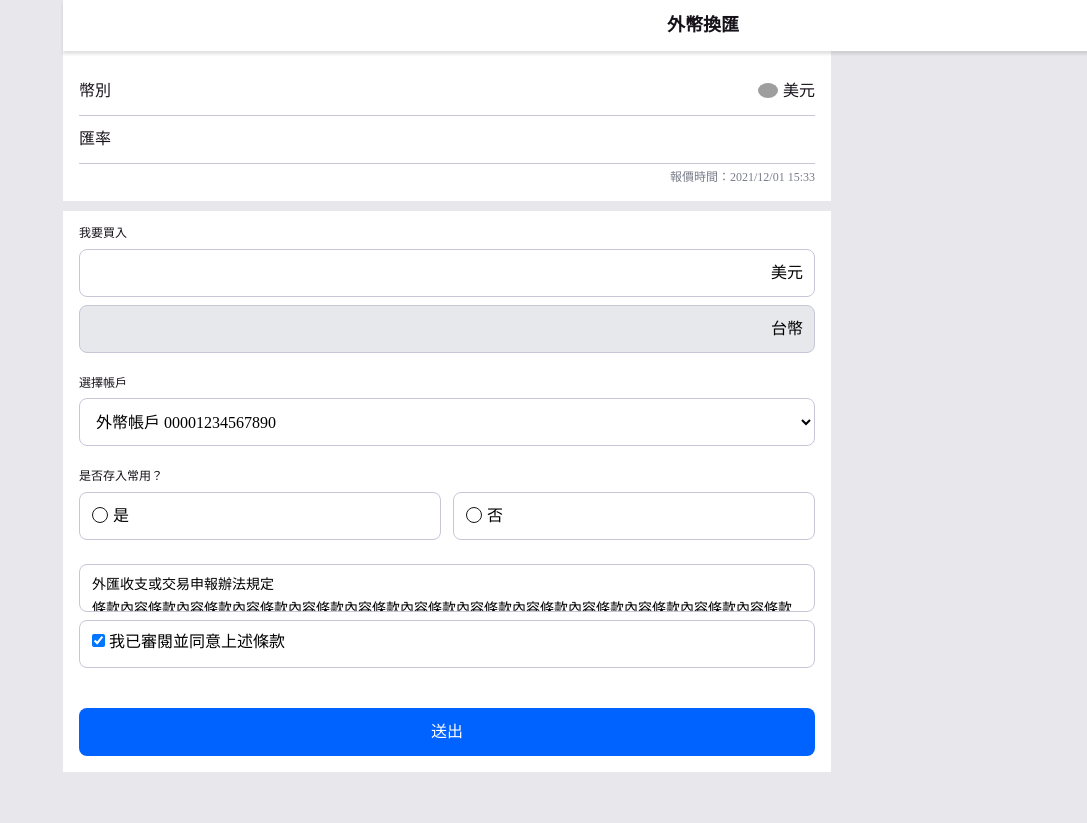
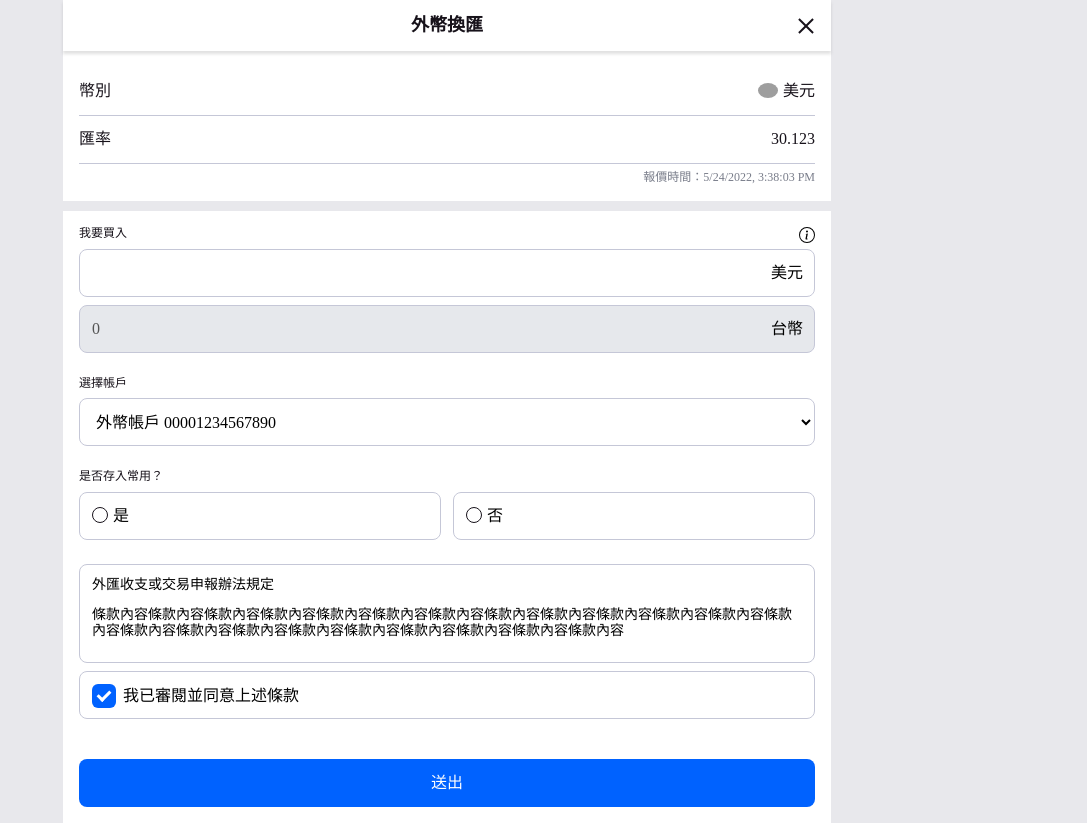
Before and after one commit to YihanLiao/ibm, a website built with webpack: page src/index.html in a window 1280 px wide. Shown: the whole page, without its empty margins (193-1280 px from the left). Before the commit the page ends 800 px from the top, so only its background shows below. Built offline with nearby package versions, Linux system fonts and the light colour scheme; grey boxes are pictures that could not be loaded.

Commit message:
modal completed

```diff
--- a/src/index.html
+++ b/src/index.html
@@ -7,7 +7,7 @@
   <link rel="stylesheet" href="https://cdnjs.cloudflare.com/ajax/libs/normalize/8.0.1/normalize.min.css" integrity="sha512-NhSC1YmyruXifcj/KFRWoC561YpHpc5Jtzgvbuzx5VozKpWvQ+4nXhPdFgmx8xqexRcpAglTj9sIBWINXa8x5w==" crossorigin="anonymous" referrerpolicy="no-referrer" />
 </head>
 <body>
-  <div id="title">外幣換匯</div>
+  <div id="title">外幣換匯<a href="#" class="close"></a></div>
   <div id="info">
     <div class="item">
       <div class="left">幣別</div>
@@ -17,20 +17,24 @@
       </div>
     </div>
     <div class="item">
-      <span>匯率</span>
-      <span></span>
+      <div class="left">匯率</div>
+      <div id="quoteValue" class="right"></div>
     </div>
-    <div class="quote">報價時間：2021/12/01 15:33</div>
+    <div class="quote"></div>
   </div>
   <form method="post">
-    <fieldset>
+    <fieldset class="form-fieldset-input">
       <legend>我要買入</legend>
+      <svg width="16" height="16" fill="currentColor" viewBox="0 0 16 16" onclick="modalOpen()">
+        <path d="M8 15A7 7 0 1 1 8 1a7 7 0 0 1 0 14zm0 1A8 8 0 1 0 8 0a8 8 0 0 0 0 16z"></path>
+        <path d="m8.93 6.588-2.29.287-.082.38.45.083c.294.07.352.176.288.469l-.738 3.468c-.194.897.105 1.319.808 1.319.545 0 1.178-.252 1.465-.598l.088-.416c-.2.176-.492.246-.686.246-.275 0-.375-.193-.304-.533L8.93 6.588zM9 4.5a1 1 0 1 1-2 0 1 1 0 0 1 2 0z"></path>
+      </svg>
       <div class="input-wrapper">
-        <input type="number">
+        <input id="us-dollar-input" type="number">
         <label>美元</label>
       </div>
       <div class="input-wrapper">
-        <input type="text" disabled>
+        <input id="new-taiwan-dollar-input" type="number" value="0" disabled>
         <label>台幣</label>
       </div>
     </fieldset>
@@ -45,23 +49,33 @@
     <fieldset class="form-fieldset-radio">
       <legend>是否存入常用？</legend>
       <div class="radio-item">
-        <input id="frequently-true" type="radio" name="frequently" value="true">
+        <input id="frequently-true" type="radio" name="frequently" value="true" onclick="radioSelect(this)">
         <label for="frequently-true">是</label>
       </div>
       <div class="radio-item">
-        <input id="frequently-false" type="radio" name="frequently" value="false">
+        <input id="frequently-false" type="radio" name="frequently" value="false" onclick="radioSelect(this)">
         <label for="frequently-false">否</label>
       </div>
     </fieldset>
     <div class="info-wrapper">
       <h4>外匯收支或交易申報辦法規定</h4>
-      條款內容條款內容條款內容條款內容條款內容條款內容條款內容條款內容條款內容條款內容條款內容條款內容條款內容條款內容條款內容條款內容條款內容條款內容條款內容條款內容條款內容條款內容
+      <p>條款內容條款內容條款內容條款內容條款內容條款內容條款內容條款內容條款內容條款內容條款內容條款內容條款內容條款內容條款內容條款內容條款內容條款內容條款內容條款內容條款內容條款內容</p>
     </div>
-    <div class="term-wrapper">
-      <input type="checkbox" id="terms" name="terms" checked>
-      <label for="terms">我已審閱並同意上述條款</label>
+    <div class="form-fieldset-checkbox">
+      <label for="terms">
+        我已審閱並同意上述條款
+        <input type="checkbox" id="terms" name="terms" checked>
+        <span class="checkmark"></span>
+      </label>
     </div>
     <button type="submit">送出</button>
   </form>
+  <div id="modal">
+    <div class="block">
+      <h4>我要買入說明</h4>
+      <p>內容說明內容說明內容說明內容說明內容說明內容說明內容說明內容說明內容說明內容說明內容說明內容說明內容說明內容說明內容說明內容說明</p>
+      <button onclick="modalClose()">我知道了</button>
+    </div>
+  </div>
 </body>
 </html>
--- a/src/index.js
+++ b/src/index.js
@@ -1 +1,32 @@
 import './index.scss'
+
+const quoteValue = 30.123;
+
+setTimeout(() => {
+  document.querySelector('#info .quote').innerHTML = `報價時間：${new Date().toLocaleString()}`;
+  document.getElementById('quoteValue').innerHTML = quoteValue;
+}, 1000)
+
+const usDollarInput = document.getElementById('us-dollar-input');
+usDollarInput.addEventListener('input', (e) => {
+  document.getElementById('new-taiwan-dollar-input').value = e.target.value * quoteValue;
+})
+
+window.radioSelect = function (target) {
+  let radioitems = document.getElementsByClassName('radio-item');
+  Object.entries(radioitems).forEach(([index, dom]) => {
+    console.dir(dom)
+    dom.classList.remove('selected');
+  });
+  target.parentElement.classList.add('selected');
+}
+
+window.modalOpen = function () {
+  window.document.body.style.overflow = 'hidden';
+  document.getElementById('modal').style.display = 'flex';
+}
+
+window.modalClose = function () {
+  window.document.body.style.overflow = 'auto';
+  document.getElementById('modal').style.display = 'none';
+}
--- a/src/index.scss
+++ b/src/index.scss
@@ -3,6 +3,7 @@ variable
 */
 
 $white-background: #FFFFFF;
+$white-font: #FFFFFF;
 $dark-100: #17121A;
 $gray: #797D8A;
 $gray-background: #E8E8EC;
@@ -11,6 +12,8 @@ $gray-input-disabled-background: #E6E8EC;
 $blue: #0062FF;
 $item-height: 48px;
 $margin-bottom: 8px;
+$max-width: 768px;
+$mix-width: 320px;
 
 @mixin form-item-common {
   box-sizing: border-box;
@@ -36,8 +39,8 @@ html {
 
 body {
   margin: 0 auto;
-  max-width: 768px;
-  min-width: 320px;
+  max-width: $max-width;
+  min-width: $mix-width;
   box-sizing: border-box;
   background-color: $gray-background;
 }
@@ -45,6 +48,7 @@ body {
 #title {
   position: fixed;
   top: 0;
+  max-width: $max-width;
   width: 100%;
   height: 51px;
   line-height: 51px;
@@ -54,6 +58,29 @@ body {
   font-weight: 600;
   color: $dark-100;
   text-align: center;
+}
+
+.close {
+  position: absolute;
+  right: 16px;
+  top: 16px;
+  width: 20px;
+  height: 20px;
+  &::before,
+  &::after {
+    content: ' ';
+    position: absolute;
+    left: 10px;
+    height: 20px;
+    width: 2px;
+    background-color: $dark-100;
+  }
+  &::before {
+    transform: rotate(45deg);
+  }
+  &::after {
+    transform: rotate(-45deg);
+  }
 }
 
 #info {
@@ -124,6 +151,14 @@ form {
       color: $dark-100;
     }
   }
+  .form-fieldset-input {
+    position: relative;
+    svg {
+      position: absolute;
+      right: 0;
+      top: -22px;
+    }
+  }
   .input-wrapper {
     position: relative;
     display: block;
@@ -150,6 +185,9 @@ form {
       &:last-child {
         float: right;
       }
+    }
+    .selected {
+      border-color: $blue;
     }
     input[type="radio"] {
       display: none;
@@ -194,22 +232,91 @@ form {
     margin-top: 24px;
     margin-bottom: 8px;
     font-size: 14px;
+    height: 99px;
     h4 {
       margin: 0 0 8px 0;
       font-weight: 400;
     }
   }
-  .term-wrapper {
+  .form-fieldset-checkbox {
     @include form-item-common;
+    display: block;
+    position: relative;
+    padding-left: 43px;
     margin-bottom: 40px;
+    cursor: pointer;
+    line-height: 24px;
+    -webkit-user-select: none;
+    -moz-user-select: none;
+    -ms-user-select: none;
+    user-select: none;
+    input {
+      position: absolute;
+      opacity: 0;
+      cursor: pointer;
+      &:checked ~ .checkmark {
+        background-color: $blue;
       }
+      &:checked ~ .checkmark::after {
+        display: block;
+      }
+    }
+    .checkmark {
+      position: absolute;
+      top: 12px;
+      left: 12px;
+      height: 24px;
+      width: 24px;
+      border-radius: 6px;
+      background-color: #eee;
+      &::after {
+        content: "";
+        position: absolute;
+        display: none;
+        left: 8px;
+        top: 4px;
+        width: 5px;
+        height: 10px;
+        border: solid white;
+        border-width: 0 3px 3px 0;
+        -webkit-transform: rotate(45deg);
+        -ms-transform: rotate(45deg);
+        transform: rotate(45deg);
+      }
+    }
+  }
+}
+
 button {
   box-sizing: border-box;
   border: none;
   border-radius: 8px;
   background-color: $blue;
   height: $item-height;
-    color: #fff;
+  color: $white-font;
   width: 100%;
 }
+
+#modal {
+  display: none;
+  position: fixed;
+  top: 0;
+  max-width: $max-width;
+  width: 100vw;
+  height: 100vh;
+  background-color: rgba(0,0,0,0.6);
+  justify-content: center;
+  align-items: center;
+  .block {
+    background-color: $white-background;
+    text-align: center;
+    margin: 0 32px;
+    padding: 12px 16px;
+    border-radius: 16px;
+    h4 {
+      margin: 0 0 24px 0;
+      font-size: 18px;
+      font-weight: 600;
     }
+  }
+}
```
Lines whose indentation alone changed are shown as unchanged.
